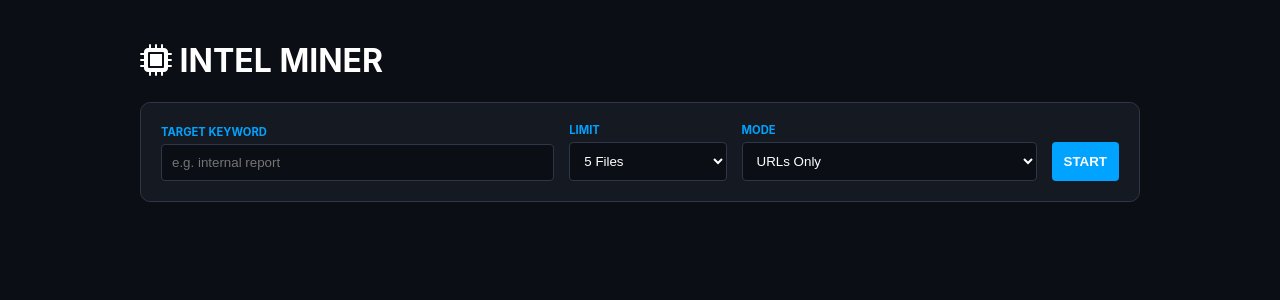
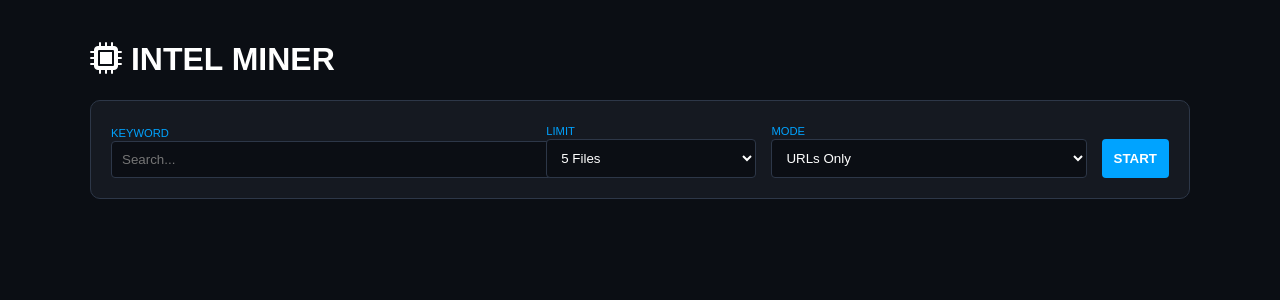
Before and after one commit to be3beke/PDFExtractor, a Flask app: page / in a window 1280 px wide. Shown: the top 300 px of the page. Run offline with Flask 3, Linux system fonts and the light colour scheme.

Commit message:
Update index.html

```diff
--- a/templates/index.html
+++ b/templates/index.html
@@ -2,25 +2,22 @@
 <html lang="en">
 <head>
     <meta charset="UTF-8">
-    <title>Intel Miner v5.2 | Raw Mode</title>
+    <title>Intel Miner v5.5</title>
     <link href="https://cdnjs.cloudflare.com/ajax/libs/font-awesome/6.0.0/css/all.min.css" rel="stylesheet">
     <style>
-        :root { --bg: #0b0e14; --card: #151921; --accent: #00a3ff; --success: #2ecc71; --error: #e74c3c; --text: #ffffff; --text-dim: #94a3b8; }
-        body { background: var(--bg); color: var(--text); font-family: 'Inter', sans-serif; margin: 0; padding: 20px; }
-        .container { max-width: 1000px; margin: 0 auto; }
+        :root { --bg: #0b0e14; --card: #151921; --accent: #00a3ff; --success: #2ecc71; --text: #ffffff; --text-dim: #94a3b8; }
+        body { background: var(--bg); color: var(--text); font-family: sans-serif; margin: 0; padding: 20px; }
+        .container { max-width: 1100px; margin: 0 auto; }
         .search-card { background: var(--card); padding: 20px; border-radius: 10px; border: 1px solid #2d3748; }
-        .form-row { display: grid; gap: 15px; grid-template-columns: 2fr 0.8fr 1.5fr auto; align-items: end; }
-        label { font-size: 0.7rem; color: var(--accent); font-weight: bold; display: block; margin-bottom: 5px; }
-        input, select { background: #0b0e14; border: 1px solid #2d3748; color: white; padding: 10px; border-radius: 4px; width: 100%; box-sizing: border-box; }
-        .btn-primary { background: var(--accent); color: white; border: none; padding: 12px; border-radius: 4px; font-weight: 600; cursor: pointer; width: 100%; }
-        .grid-results { display: grid; grid-template-columns: repeat(auto-fill, minmax(240px, 1fr)); gap: 15px; margin-top: 30px; }
-        .result-card { background: var(--card); padding: 15px; border-radius: 8px; border: 1px solid #2d3748; border-bottom: 3px solid #333; }
-        .btn-view { background: none; color: var(--accent); border: 1px solid var(--accent); padding: 5px 10px; border-radius: 4px; cursor: pointer; font-size: 0.75rem; margin-top: 10px; width: 100%; }
-        .modal { display: none; position: fixed; inset: 0; background: rgba(0,0,0,0.9); z-index: 2000; align-items: center; justify-content: center; padding: 20px; }
-        .modal-content { background: var(--card); width: 100%; max-width: 800px; max-height: 80vh; border-radius: 10px; border: 1px solid var(--accent); display: flex; flex-direction: column; }
-        .modal-body { padding: 20px; overflow-y: auto; font-family: monospace; white-space: pre-wrap; color: #00ff00; font-size: 0.85rem; }
+        .form-row { display: grid; gap: 15px; grid-template-columns: 2fr 1fr 1.5fr auto; align-items: end; }
+        input, select { background: #0b0e14; border: 1px solid #2d3748; color: white; padding: 10px; border-radius: 4px; width: 100%; }
+        .btn-primary { background: var(--accent); color: white; border: none; padding: 12px; border-radius: 4px; cursor: pointer; font-weight: bold; }
+        .grid-results { display: grid; grid-template-columns: repeat(auto-fill, minmax(250px, 1fr)); gap: 15px; margin-top: 30px; }
+        .result-card { background: var(--card); padding: 15px; border-radius: 8px; border: 1px solid #2d3748; }
+        .modal { display: none; position: fixed; inset: 0; background: rgba(0,0,0,0.9); z-index: 2000; align-items: center; justify-content: center; }
+        .modal-content { background: var(--card); width: 90%; max-width: 800px; max-height: 80vh; border-radius: 10px; border: 1px solid var(--accent); display: flex; flex-direction: column; }
         .loader-overlay { position: fixed; inset: 0; background: var(--bg); display: flex; flex-direction: column; align-items: center; justify-content: center; z-index: 3000; }
-        #terminal { background: #000; color: #0f0; width: 80%; height: 120px; padding: 15px; border-radius: 6px; overflow-y: auto; font-family: monospace; font-size: 0.8rem; margin-top: 20px; border: 1px solid #333; }
+        #terminal { background: #000; color: #0f0; width: 80%; max-width: 600px; height: 150px; padding: 15px; border-radius: 6px; overflow-y: auto; font-family: monospace; font-size: 0.8rem; margin-top: 20px; border: 1px solid #333; }
     </style>
 </head>
 <body>
@@ -31,13 +28,13 @@
     <div class="search-card">
         <form action="/" method="POST" onsubmit="startTracking()">
             <div class="form-row">
-                <div><label>TARGET KEYWORD</label><input type="text" name="keyword" placeholder="e.g. internal report" required></div>
-                <div><label>LIMIT</label><select name="limit"><option value="5">5 Files</option><option value="10">10 Files</option></select></div>
-                <div><label>MODE</label>
+                <div><label style="color:var(--accent); font-size:0.7rem;">KEYWORD</label><input type="text" name="keyword" placeholder="Search..." required></div>
+                <div><label style="color:var(--accent); font-size:0.7rem;">LIMIT</label><select name="limit"><option value="5">5 Files</option><option value="10">10 Files</option></select></div>
+                <div><label style="color:var(--accent); font-size:0.7rem;">MODE</label>
                     <select name="filter_mode">
                         <option value="urls_only">URLs Only</option>
                         <option value="leads_only">URLs + Emails</option>
-                        <option value="raw_mode" style="color:var(--error);">RAW MODE (Full Text)</option>
+                        <option value="raw_mode">RAW MODE (Full Text)</option>
                     </select>
                 </div>
                 <button type="submit" class="btn-primary">START</button>
@@ -48,17 +45,16 @@
     {% if show_download %}
     <textarea id="rawBuffer" style="display:none;">{{ full_content }}</textarea>
     <div style="margin-top:40px; display:flex; justify-content:space-between; align-items:center;">
-        <h3 style="margin:0;">Results for: {{ keyword }}</h3>
-        <button onclick="downloadLocal()" class="btn-primary" style="background:var(--success); width:auto; padding:10px 20px;">DOWNLOAD TXT</button>
+        <h3>Results: {{ keyword }}</h3>
+        <button onclick="downloadLocal()" class="btn-primary" style="background:var(--success); width:auto;">DOWNLOAD .TXT</button>
     </div>
-
     <div class="grid-results">
         {% for item in results %}
         <div class="result-card">
             <h4 style="margin:0; font-size:0.8rem; height:1.2rem; overflow:hidden;">{{ item.title }}</h4>
-            <p style="font-size:0.7rem; color:var(--text-dim); margin:5px 0;">Status: {{ item.status }}</p>
+            <p style="font-size:0.75rem; color:var(--text-dim);">{{ item.status }}</p>
             {% if item.content %}
-                <button class="btn-view" onclick='showPreview({{ item.content | tojson }})'>VIEW DATA</button>
+            <button onclick='showPreview({{ item.content | tojson }})' style="background:none; border:1px solid var(--accent); color:var(--accent); cursor:pointer; width:100%; padding:5px; border-radius:4px; margin-top:10px;">VIEW DATA</button>
             {% endif %}
         </div>
         {% endfor %}
@@ -70,14 +66,14 @@
     <div class="modal-content">
         <div style="padding:15px; border-bottom:1px solid #333; display:flex; justify-content:space-between;">
             <strong>Data Preview</strong>
-            <button onclick="closeModal()" style="background:none; border:none; color:white; cursor:pointer;">&times; CLOSE</button>
+            <button onclick="closeModal()" style="color:white; background:none; border:none; cursor:pointer; font-size:1.2rem;">&times;</button>
         </div>
-        <div class="modal-body" id="modalBody"></div>
+        <div id="modalBody" style="padding:20px; overflow-y:auto; font-family:monospace; white-space:pre-wrap; color:#0f0; font-size:0.85rem;"></div>
     </div>
 </div>
 
 <div id="loader" class="loader-overlay" style="display:none;">
-    <h2 id="p-status">Mining...</h2>
+    <h2 id="p-status">Mining Data...</h2>
     <div style="width:300px; height:4px; background:#2d3748; border-radius:2px; margin:15px 0; overflow:hidden;">
         <div id="p-bar" style="width:0%; height:100%; background:var(--accent); transition:0.3s;"></div>
     </div>
@@ -86,25 +82,28 @@
 
 <script>
     function downloadLocal() {
-        const val = document.getElementById('rawBuffer').value;
-        if(!val.trim()) return alert("No data to save.");
-        const blob = new Blob([val], { type: 'text/plain' });
-        const a = document.createElement('a');
+        var val = document.getElementById('rawBuffer').value;
+        if(!val.trim()) { alert("No data to save."); return; }
+        var blob = new Blob([val], { type: 'text/plain' });
+        var a = document.createElement('a');
         a.href = URL.createObjectURL(blob);
         a.download = "miner_export.txt";
         a.click();
     }
-    function showPreview(c) { document.getElementById('modalBody').innerText = c; document.getElementById('previewModal').style.display = 'flex'; }
+    function showPreview(c) {
+        document.getElementById('modalBody').innerText = c;
+        document.getElementById('previewModal').style.display = 'flex';
+    }
     function closeModal() { document.getElementById('previewModal').style.display = 'none'; }
     function startTracking() {
         document.getElementById('loader').style.display = 'flex';
-        const term = document.getElementById('terminal');
-        const es = new EventSource("/progress-stream");
-        es.onmessage = (e) => {
-            const d = JSON.parse(e.data);
+        var term = document.getElementById('terminal');
+        var es = new EventSource("/progress-stream");
+        es.onmessage = function(e) {
+            var d = JSON.parse(e.data);
             document.getElementById('p-status').innerText = d.status;
             document.getElementById('p-bar').style.width = (d.total > 0 ? (d.current/d.total)*100 : 0) + "%";
-            if(d.preview) { term.innerHTML += `<br>> ${d.preview}`; term.scrollTop = term.scrollHeight; }
+            if(d.preview) { term.innerHTML += "<br>> " + d.preview; term.scrollTop = term.scrollHeight; }
             if(d.status === "Completed") es.close();
         };
     }
```
